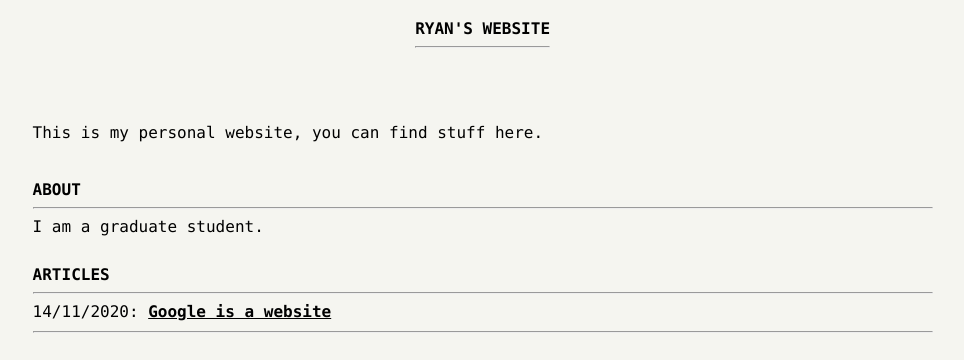
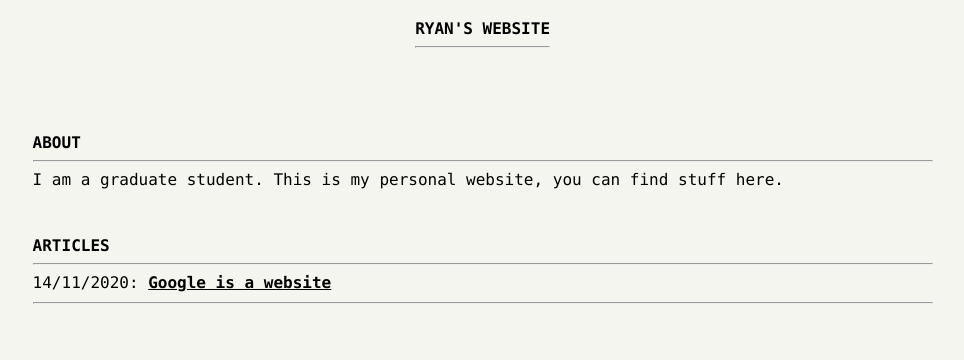
Before and after one commit to yrom1/yrom1.github.io, a plain HTML site: page index.html in a window 1280 px wide. Shown: the whole page, without its empty margins (151-1115 px from the left). Drawn offline with Linux system fonts and the light colour scheme.

Commit message:
Update index.html

```diff
--- a/index.html
+++ b/index.html
@@ -110,11 +110,10 @@
 </div>
 <!-- <div class='heading'>Ryan's Website</div><hr/> -->
 <p>
-This is my personal website, you can find stuff here.</p>
 
 <div class='heading'>About</div><hr/>
 <p style="text-align: left;margin-bottom: 1ch;">
-I am a graduate student.<br>
+I am a graduate student. This is my personal website, you can find stuff here.</p><br>
   <br>
 
 <div class='heading'>Articles</div><hr/>
```
